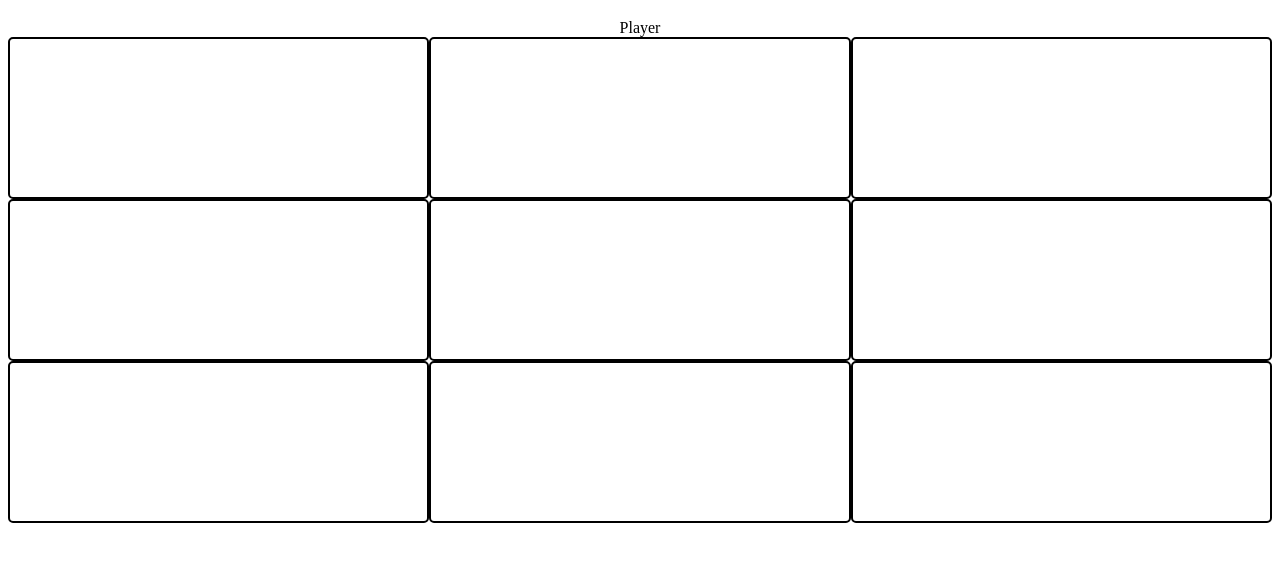
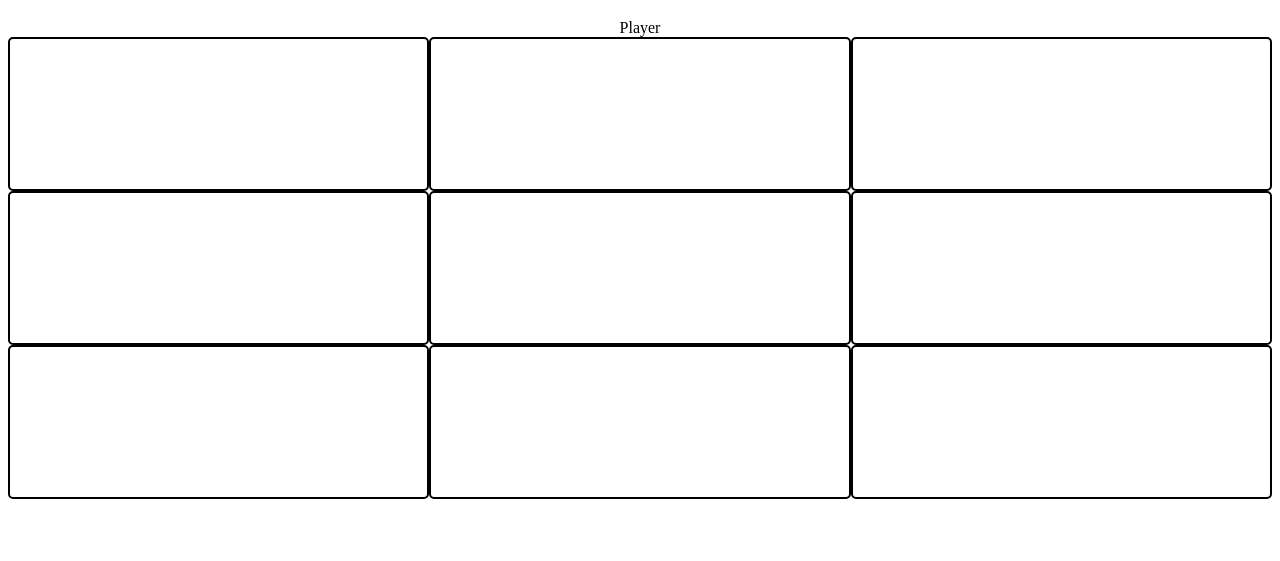
Before and after one commit to jacob-greenwald/tictactoe, a plain HTML site: page index.html in a window 1280 px wide. Shown: the part 61-622 px from the top of the page. Drawn offline with Linux system fonts and the light colour scheme.

Commit message:
Generate game board using js

```diff
--- a/index.html
+++ b/index.html
@@ -10,24 +10,7 @@
 <body>
     <h1>Tic-Tac-Toe</h1>
     <div class="turnDiv">Player</div>
-    <div class="board">
-        <div class="row" id="row1">
-            <div class="cell" id="cell0">&nbsp;</div>
-            <div class="cell" id="cell1">&nbsp;</div>
-            <div class="cell" id="cell2">&nbsp;</div>
-        </div>
-        <div class="row" id="row2">
-            <div class="cell" id="cell3">&nbsp;</div>
-            <div class="cell" id="cell4">&nbsp;</div>
-            <div class="cell" id="cell5">&nbsp;</div>
-        </div>
-        <div class="row" id="row3">
-            <div class="cell" id="cell6">&nbsp;</div>
-            <div class="cell" id="cell7">&nbsp;</div>
-            <div class="cell" id="cell8">&nbsp;</div>
-        </div>
-
-    </div>
+    <div class="board" id="board"></div>
     <script src="script.js"> </script>
 </body>
 </html>
--- a/script.js
+++ b/script.js
@@ -3,16 +3,41 @@
 let board = Array(9).fill(null);
 let current_player = "X";
 
-for (let i = 0; i < 9; i++) {
-    cell = document.getElementById("cell" + i);
-    cell.addEventListener("click", function() {
-        if (board[i] == null) {
-            document.getElementById("cell" + i).innerHTML = current_player;
-            board[i] = current_player;
-            switch_turns();
+function createBoard() {
+    board = document.getElementById("board")
+    for (let row = 0; row < 3; row++) {
+        let row_elem = document.createElement("div");
+        row_elem.setAttribute("class", "row");
+        row_elem.setAttribute("id", "row" + row);
+        for (let col = 0; col < 3; col++) {
+            let cell = document.createElement("div");
+            const cell_num = row * 3 + col;
+            cell.setAttribute("class", "cell");
+            cell.setAttribute("id", "cell" + cell_num);
+
+            cell.addEventListener("click", function() {
+                if (board[cell_num] == null) {
+                    document.getElementById("cell" + cell_num).innerHTML = current_player;
+                    board[cell_num] = current_player;
+                    switch_turns();
+                }
+            })
+            row_elem.appendChild(cell);
         }
-    })
+        board.appendChild(row_elem);
+    }
 }
+
+// for (let i = 0; i < 9; i++) {
+//     cell = document.getElementById("cell" + i);
+//     cell.addEventListener("click", function() {
+//         if (board[i] == null) {
+//             document.getElementById("cell" + i).innerHTML = current_player;
+//             board[i] = current_player;
+//             switch_turns();
+//         }
+//     })
+// }
 
 function switch_turns () {
     if (current_player == "X") {
@@ -21,3 +46,5 @@ function switch_turns () {
         current_player = "X";
     }
 }
+
+createBoard();
--- a/style.css
+++ b/style.css
@@ -6,7 +6,7 @@ body {
 }
 
 .board {
-    font-size: 50px;
+    font-size: 40px;
 
 }
 
@@ -18,7 +18,9 @@ body {
 
 .cell {
     width: 100%;
+    height: 50px;
     border: 2px solid black;
     border-radius: 5px;
     padding: 50px;
+    overflow: hidden;
 }
```
